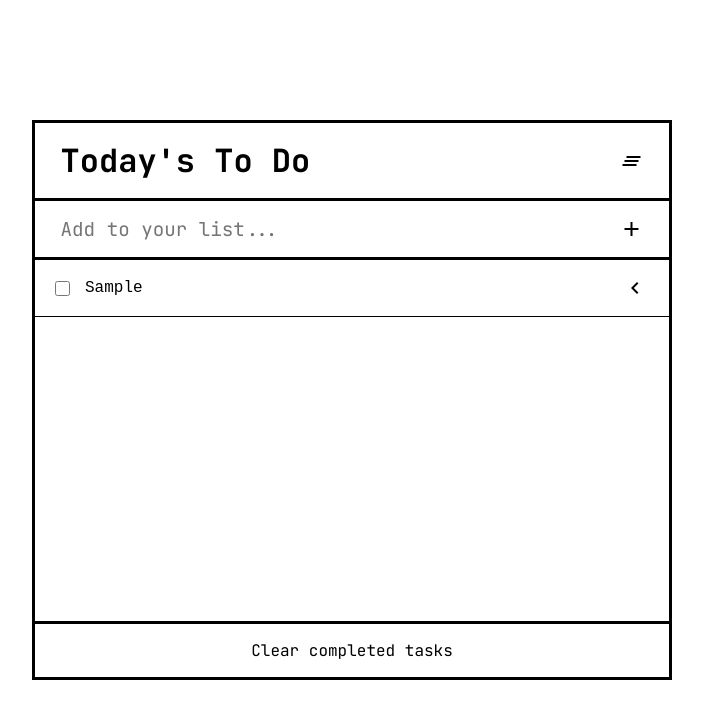
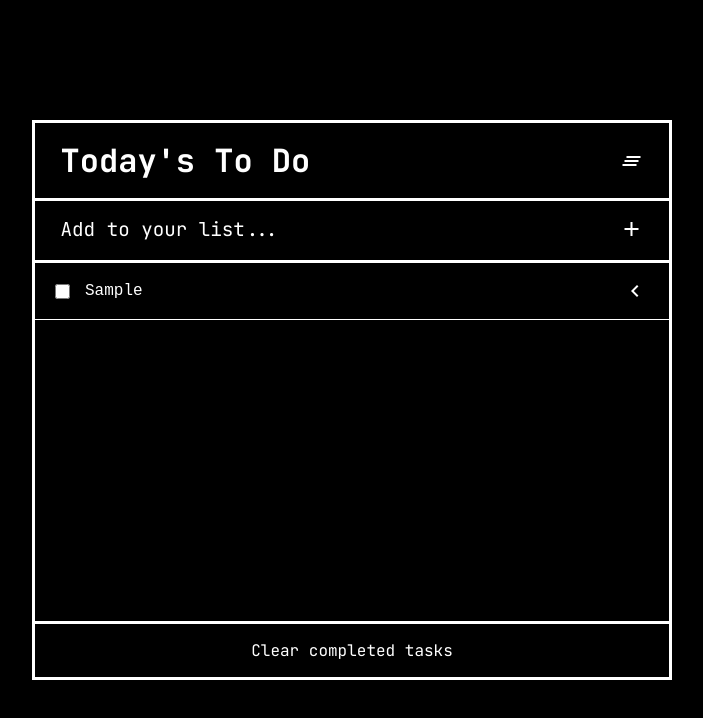
Before and after one commit to rmrmrmr/To-do_List, a website built with webpack: page src/index.html in a window 1280 px wide. Both pictures are taken after typing "Sample" into the empty fields and a click on the button "add". Shown: the whole page, without its empty margins (288-991 px from the left). Built offline with nearby package versions, Linux system fonts and the light colour scheme.

Commit message:
Black background

```diff
--- a/src/index.js
+++ b/src/index.js
@@ -1,6 +1,8 @@
 import './style.css';
 import Methods from './modules/functions.js';
-import { listSection, addTaskBttn, clearBttn, renewBttn } from './modules/vars.js';
+import {
+  listSection, addTaskBttn, clearBttn, renewBttn,
+} from './modules/vars.js';
 
 const tasksArr = new Methods();
 
--- a/src/modules/functions.js
+++ b/src/modules/functions.js
@@ -11,7 +11,7 @@ export default class Methods {
   }
 
   deleteArr() {
-    while(this.tasksArr.length > 0) {
+    while (this.tasksArr.length > 0) {
       this.tasksArr.pop();
     }
     return this.tasksArr;
--- a/src/style.css
+++ b/src/style.css
@@ -5,12 +5,22 @@ body {
   width: 50vw;
   max-width: 700px;
   height: 70vh;
-  border: solid black;
+  border: solid white;
   margin: 15vh 25vw;
   box-sizing: border-box;
   display: flex;
   flex-direction: column;
   user-select: none;
+  background-color: black;
+  color: white;
+}
+
+input, textarea {
+  background-color: black;
+}
+
+::placeholder {
+  color: white;
 }
 
 #titleSect {
@@ -18,14 +28,11 @@ body {
   display: flex;
   justify-content: space-between;
   align-items: center;
-  border-bottom: solid black 3px;
+  border-bottom: solid white 3px;
 }
 
-#renew {
-  /* color: black; */
-  /* display: flex; */
-  /* align-items: center; */
-  /* border: none; */
+#formSect {
+  border-bottom: solid white 3px;
 }
 
 #listTitle {
@@ -54,12 +61,14 @@ body {
   padding: 2vh 0;
   width: 90%;
   outline: none;
+  color: white;
 }
 
 #addTaskBttn {
   position: relative;
   border: none;
-  background-color: white;
+  background-color: black;
+  color: white;
   padding: 0;
   width: 10%;
   display: flex;
@@ -72,7 +81,7 @@ body {
   align-items: center;
   padding: 2vh;
   gap: 10px;
-  border-bottom: solid black 1px;
+  border-bottom: solid white 1px;
 }
 
 .moreBttn {
@@ -91,6 +100,7 @@ body {
   outline: none;
   border: none;
   font-family: 'JetBrains', monospace;
+  color: white;
 }
 
 .completed {
@@ -98,14 +108,14 @@ body {
 }
 
 .taskLabel::selection {
-  color: white;
-  background: black;
+  color: black;
+  background: white;
 }
 
 #clearBttnSect {
   position: relative;
   width: 100%;
-  border-top: solid black 3px;
+  border-top: solid white 3px;
   margin-top: auto;
 }
 
```
